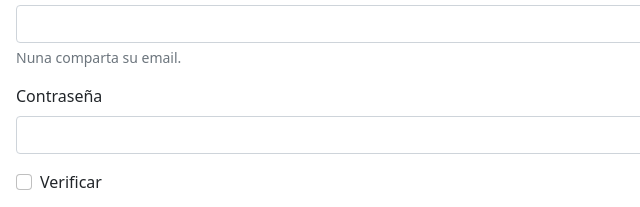
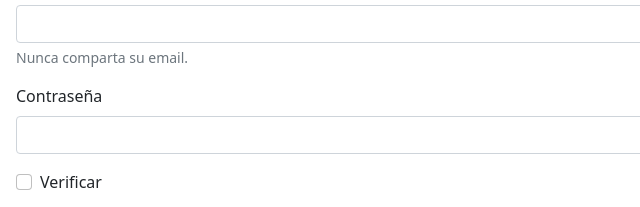
Before and after one commit to CarlosCastisho/tp-bootstrap, a plain HTML site: page index.html in a window 1280 px wide. Shown: the part 661-868 px from the top of the page, 0-640 px from the left. Drawn offline with nearby package versions, Linux system fonts and the light colour scheme.

Commit message:
Update index.html

```diff
--- a/index.html
+++ b/index.html
@@ -69,7 +69,7 @@
           <div class="mb-3">
             <label for="exampleInputEmail1" class="form-label">Email</label>
             <input type="email" class="form-control" id="exampleInputEmail1" aria-describedby="emailHelp">
-            <div id="emailHelp" class="form-text">Nuna comparta su email.</div>
+            <div id="emailHelp" class="form-text">Nunca comparta su email.</div>
           </div>
           <div class="mb-3">
             <label for="exampleInputPassword1" class="form-label">Contraseña</label>
```
